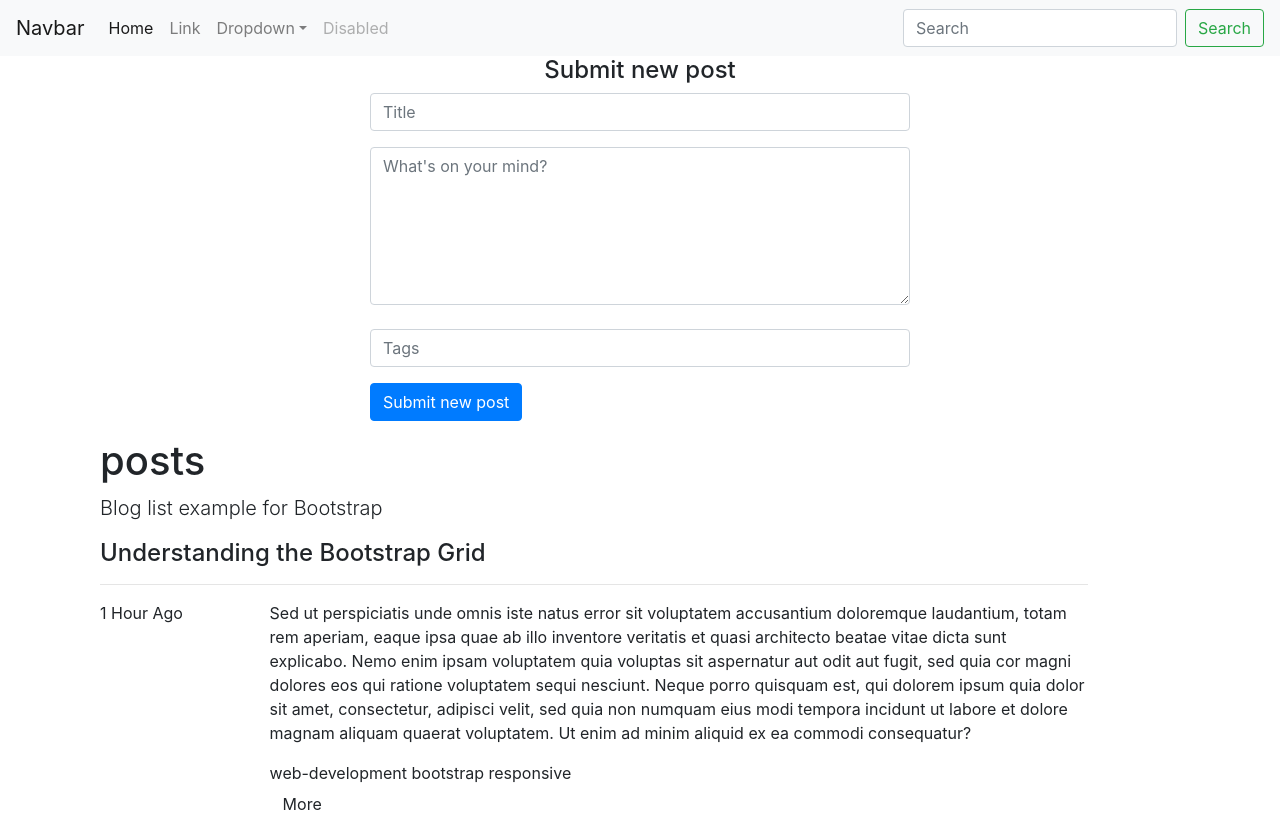
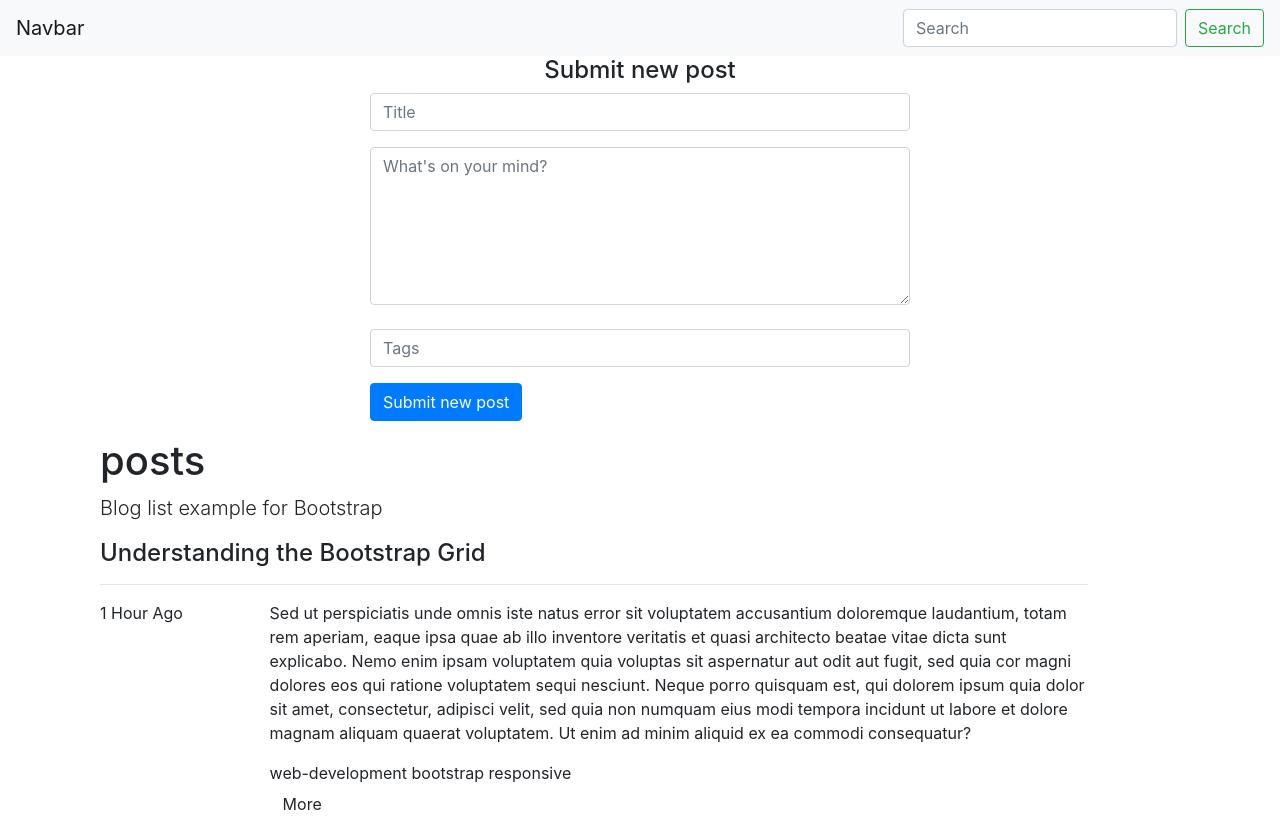
Before and after one commit to akshay-97/react-post_app, a React (Create React App) app: page / in a window 1280 px wide. Built offline with nearby package versions, Linux system fonts and the light colour scheme.

Commit message:
navbar corrected

```diff
--- a/src/App.js
+++ b/src/App.js
@@ -1,15 +1,27 @@
-import React, { Component } from 'react';
-import Navbar from './Navbar';
-import AddPost from './AddPost';
-import Posts from './Posts';
+import React, { Component } from "react";
+import Navbar from "./Navbar";
+import AddPost from "./AddPost";
+import Posts from "./Posts";
 
 class App extends Component {
+  constructor(props) {
+    super(props);
+    this.state = {
+      input: []
+    };
+  }
+
+  addPost = (a,b) => {
+
+  };
+
   render() {
     return (
       <div>
-        <Navbar/>
-        <AddPost/>
-        <Posts/>
+        <Navbar />
+        <AddPost addPost={this.addPost}/>
+        <Posts post={this.state.input}/>
+
       </div>
     );
   }
--- a/src/Navbar.js
+++ b/src/Navbar.js
@@ -3,78 +3,26 @@ import React from "react";
 const Navbar = () => {
   return (
     <div>
-      <nav className="navbar navbar-expand-lg navbar-light bg-light">
+      <nav className="navbar navbar-expand-lg navbar-light bg-light ">
         <a className="navbar-brand" href="#">
           Navbar
         </a>
-        <button
-          className="navbar-toggler"
-          type="button"
-          data-toggle="collapse"
-          data-target="#navbarSupportedContent"
-          aria-controls="navbarSupportedContent"
-          aria-expanded="false"
-          aria-label="Toggle navigation"
+
+        <div
+          className="collapse navbar-collapse navbar-right"
+          id="navbarSupportedContent"
         >
-          <span className="navbar-toggler-icon" />
-        </button>
-
-        <div className="collapse navbar-collapse" id="navbarSupportedContent">
-          <ul className="navbar-nav mr-auto">
-            <li className="nav-item active">
-              <a className="nav-link" href="#">
-                Home <span className="sr-only">(current)</span>
-              </a>
-            </li>
-            <li className="nav-item">
-              <a className="nav-link" href="#">
-                Link
-              </a>
-            </li>
-            <li className="nav-item dropdown">
-              <a
-                className="nav-link dropdown-toggle"
-                href="#"
-                id="navbarDropdown"
-                role="button"
-                data-toggle="dropdown"
-                aria-haspopup="true"
-                aria-expanded="false"
-              >
-                Dropdown
-              </a>
-              <div className="dropdown-menu" aria-labelledby="navbarDropdown">
-                <a className="dropdown-item" href="#">
-                  Action
-                </a>
-                <a className="dropdown-item" href="#">
-                  Another action
-                </a>
-                <div className="dropdown-divider" />
-                <a className="dropdown-item" href="#">
-                  Something else here
-                </a>
-              </div>
-            </li>
-            <li className="nav-item">
-              <a
-                className="nav-link disabled"
-                href="#"
-                tabindex="-1"
-                aria-disabled="true"
-              >
-                Disabled
-              </a>
-            </li>
-          </ul>
-          <form className="form-inline my-2 my-lg-0">
+          <form className="form-inline  nav nav-form ml-auto" role="search">
             <input
               className="form-control mr-sm-2"
               type="search"
               placeholder="Search"
               aria-label="Search"
             />
-            <button className="btn btn-outline-success my-2 my-sm-0" type="submit">
+            <button
+              className="btn btn-outline-success my-2 my-sm-0"
+              type="submit"
+            >
               Search
             </button>
           </form>
```
